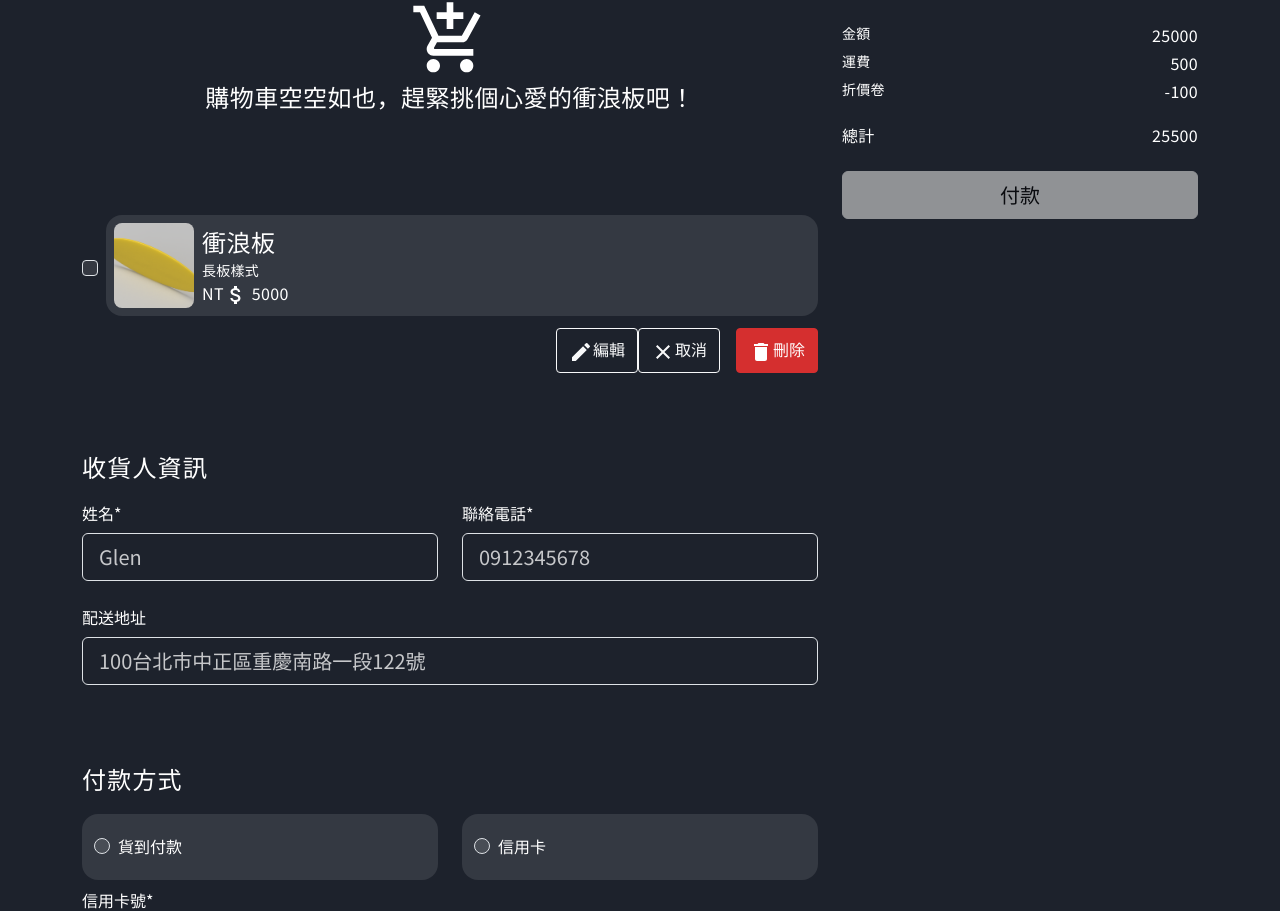
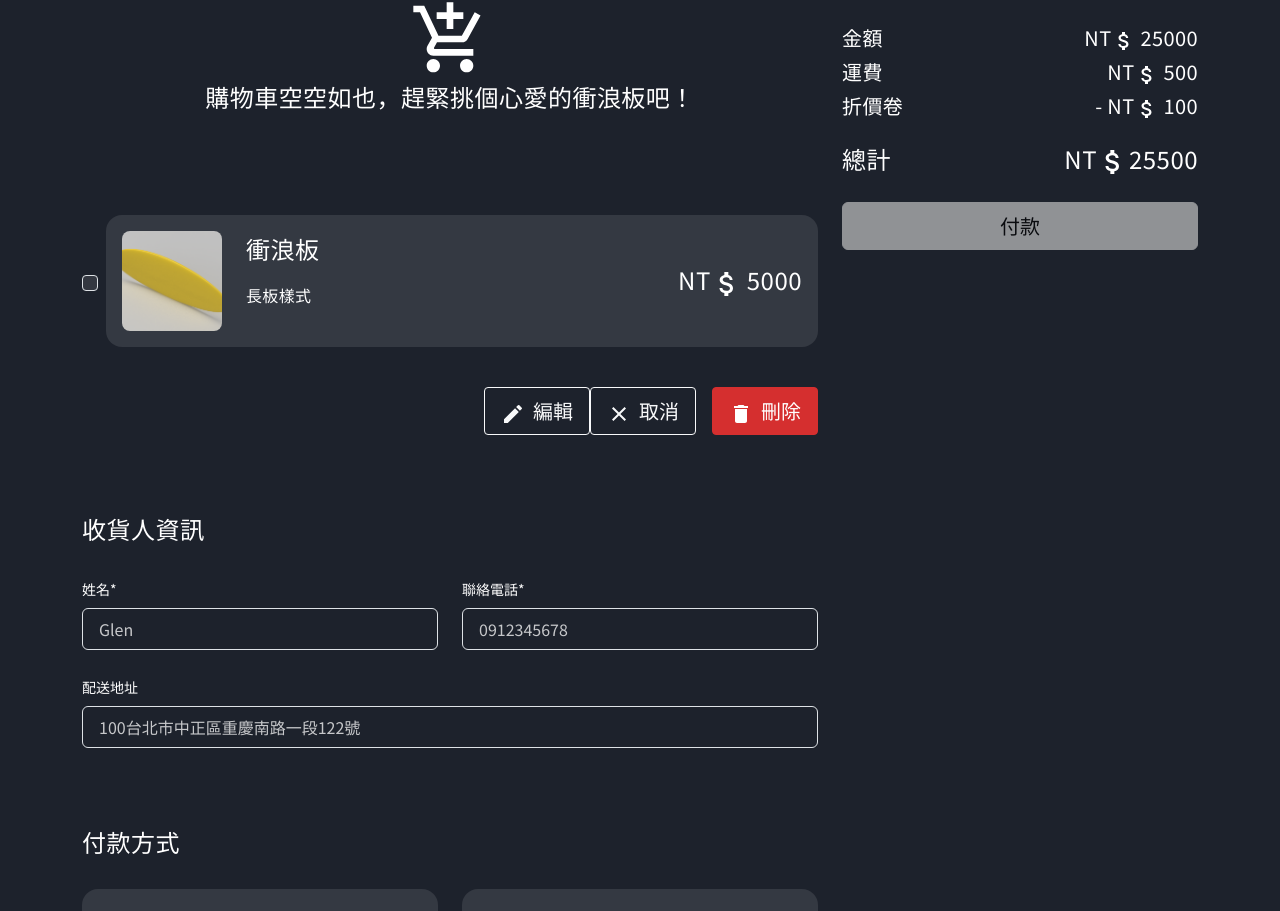
Before and after one commit to Glenyaochih/Nomad-Surf-Portfolio-Project, a React (Vite) app: page /#/cart in a window 1280 px wide. Shown: the part 317-1228 px from the top of the page. Built offline with nearby package versions, Linux system fonts and the light colour scheme.

Commit message:
edit RWD

```diff
--- a/src/assets/scss/all.scss
+++ b/src/assets/scss/all.scss
@@ -10,6 +10,7 @@
 @import './helper/media';
 @import'./icons/react-icon';
 @import './layout//footer';
+@import'./pages/shopping-cart-page.scss';
 
 
 @import "bootstrap/scss/utilities/api";
--- /dev/null
+++ b/src/assets/scss/pages/shopping-cart-page.scss
@@ -0,0 +1,12 @@
+.shopping-cart {
+  .shopping-cart-product-img {
+    height: 100px;
+    max-width: 100px;
+    border-radius: 8px;
+
+    @include mobile {
+      height: 80px;
+      max-width: 85px;
+    }
+  }
+}
--- a/src/pages/ShoppingCartPage.jsx
+++ b/src/pages/ShoppingCartPage.jsx
@@ -9,7 +9,7 @@ import {
 export default function ShoppingCartPage() {
   return (
     <>
-      <div>
+      <div className='shopping-cart'>
         <section>
           <div className='py-5 py-lg-13'>
             <nav aria-label='breadcrumb'>
@@ -19,7 +19,10 @@ export default function ShoppingCartPage() {
                     首頁
                   </a>
                 </li>
-                <li className='breadcrumb-item active fs-8 fs-lg-7' aria-current='page'>
+                <li
+                  className='breadcrumb-item active fs-8 fs-lg-7'
+                  aria-current='page'
+                >
                   購物車
                 </li>
               </ol>
@@ -34,7 +37,6 @@ export default function ShoppingCartPage() {
                   <div className='text-center'>
                     <MdAddShoppingCart className='cart-empty-icon' />
                     <p className='h7 fs-lg-5'>
-                      {' '}
                       購物車空空如也
                       <span className='d-none d-lg-inline'>，</span>
                       <br className='d-lg-none' />
@@ -59,27 +61,24 @@ export default function ShoppingCartPage() {
                         backgroundColor: 'rgba(255,255,255,0.1)',
                         borderRadius: '16px',
                       }}
-                      className='d-flex align-items-center p-2'
+                      className='d-flex align-items-end align-items-lg-center p-2 p-lg-4'
                     >
-                      <div>
+                      <div className=' w-100 d-flex'>
                         <img
-                          className='object-fit-cover'
-                          style={{
-                            height: '85px',
-                            maxWidth: '80px',
-                            borderRadius: '8px',
-                          }}
+                          className='object-fit-cover shopping-cart-product-img'
                           src='/public/products/short-board-01-Isometric-projection.png'
                           alt='surf-board'
                         />
+                        <div className='ms-2 ms-lg-7'>
+                          <p className='fs-lg-5 mb-lg-4'>衝浪板</p>
+                          <p className='fs-8 fs-lg-7'>長板樣式</p>
+                        </div>
                       </div>
-                      <div className='ms-2 w-100'>
-                        <p className='fs-lg-5'>衝浪板</p>
-                        <p className='fs-8'>長板樣式</p>
-                        <p className='text'>
+                      <div className='w-100 h-100'>
+                        <p className='fs-lg-5 text-end'>
                           NT
                           <span className='me-1'>
-                            <MdAttachMoney />
+                            <MdAttachMoney className='fs-lg-3' />
                           </span>
                           5000
                         </p>
@@ -88,26 +87,26 @@ export default function ShoppingCartPage() {
                   </label>
                 </div>
                 <div className='w-100 mt-2'>
-                  <div className='d-flex justify-content-end'>
+                  <div className='d-flex justify-content-end pt-5 pt-lg-8'>
                     <button
                       type='button'
-                      className='btn btn-outline-light btn-sm'
+                      className='btn btn-outline-light btn-sm py-lg-2 px-lg-4 fs-lg-6'
                     >
-                      <MdEdit />
+                      <MdEdit className='me-2' />
                       編輯
                     </button>
                     <button
                       type='button'
-                      className='btn btn-outline-light btn-sm'
+                      className='btn btn-outline-light btn-sm py-lg-2 px-lg-4 fs-lg-6'
                     >
-                      <MdClose />
+                      <MdClose className='me-2' />
                       取消
                     </button>
                     <button
                       type='button'
-                      className='btn btn-accent-200 btn-sm ms-4'
+                      className='btn btn-accent-200 btn-sm ms-4 py-lg-2 px-lg-4 fs-lg-6'
                     >
-                      <MdDelete />
+                      <MdDelete className='me-2' />
                       刪除
                     </button>
                   </div>
@@ -116,20 +115,22 @@ export default function ShoppingCartPage() {
             </section>
             <section>
               <div className='pb-14'>
-                <h5 className='mb-5'>收貨人資訊</h5>
+                <div className='pb-5 pb-lg-9'>
+                  <h6 className='fs-lg-5'>收貨人資訊</h6>
+                </div>
                 <div>
                   <div className='row row-cols-1 row-cols-lg-2'>
                     <div className='col'>
                       <div className='pb-3'>
                         <label
                           htmlFor='CustomerNameInput'
-                          className='form-label'
+                          className='form-label fs-8'
                         >
                           姓名*
                         </label>
                         <input
                           type='text'
-                          className='form-control'
+                          className='form-control fs-7'
                           id='CustomerNameInput'
                           placeholder='Glen'
                         />
@@ -139,13 +140,13 @@ export default function ShoppingCartPage() {
                       <div>
                         <label
                           htmlFor='CustomerTelInput'
-                          className='form-label'
+                          className='form-label fs-8'
                         >
                           聯絡電話*
                         </label>
                         <input
                           type='tel'
-                          className='form-control'
+                          className='form-control fs-7'
                           id='CustomerTelInput'
                           placeholder='0912345678'
                         />
@@ -155,13 +156,13 @@ export default function ShoppingCartPage() {
                   <div className='pt-3'>
                     <label
                       htmlFor='CustomerAddressInput'
-                      className='form-label'
+                      className='form-label fs-8'
                     >
                       配送地址
                     </label>
                     <input
                       type='name'
-                      className='form-control'
+                      className='form-control fs-7'
                       id='CustomerAddressInput'
                       placeholder='100台北市中正區重慶南路一段122號'
                     />
@@ -171,7 +172,9 @@ export default function ShoppingCartPage() {
             </section>
             <section>
               <div>
-                <h5 className='mb-5'>付款方式</h5>
+                <div className='pb-5 pb-lg-9'>
+                  <h6 className='fs-lg-5'>付款方式</h6>
+                </div>
                 <div className='row row-cols-1 row-cols-lg-2 gy-4'>
                   <div className='col'>
                     <div
@@ -189,7 +192,7 @@ export default function ShoppingCartPage() {
                           id='flexRadioDefault1'
                         />
                         <label
-                          className='form-check-label'
+                          className='form-check-label fs-lg-6'
                           htmlFor='flexRadioDefault1'
                         >
                           貨到付款
@@ -213,7 +216,7 @@ export default function ShoppingCartPage() {
                           id='credit-card'
                         />
                         <label
-                          className='form-check-label'
+                          className='form-check-label fs-lg-6'
                           htmlFor='credit-card'
                         >
                           信用卡
@@ -224,13 +227,13 @@ export default function ShoppingCartPage() {
                 </div>
               </div>
               {/* credit-card-inf-section */}
-              <div className='pt-2 pb-14'>
+              <div className='pt-2 pt-lg-4 pb-14'>
                 <div className='pb-3'>
                   <label htmlFor='creditCardNumInput' className='form-label'>
                     信用卡號*
                   </label>
                   <input
-                    className='form-control'
+                    className='form-control fs-7'
                     id='creditCardNumInput'
                     type='tel'
                     inputmode='numeric'
@@ -245,13 +248,13 @@ export default function ShoppingCartPage() {
                     <div className='pb-3'>
                       <label
                         htmlFor='creditCardExDateInput'
-                        className='form-label'
+                        className='form-label '
                       >
-                        到期日*
+                        有效期限*
                       </label>
                       <input
                         type='text'
-                        className='form-control'
+                        className='form-control fs-7'
                         id='creditCardExDateInput'
                         placeholder='MM/YY'
                       />
@@ -260,11 +263,11 @@ export default function ShoppingCartPage() {
                   <div className='col'>
                     <div className='pb-3'>
                       <label htmlFor='creditCardIdInput' className='form-label'>
-                        識別碼*
+                        安全碼*
                       </label>
                       <input
                         type='number'
-                        className='form-control'
+                        className='form-control fs-7'
                         id='creditCardIdInput'
                         placeholder='CVC'
                       />
@@ -295,22 +298,22 @@ export default function ShoppingCartPage() {
               <div className='pt-9 pb-7'>
                 <div className='pb-5'>
                   <div className='d-flex'>
-                    <p className='fs-8'>金額</p>
-                    <p className='ms-auto'>25000</p>
+                    <p className='fs-8 fs-lg-6 fs-lg-6'>金額</p>
+                    <p className='ms-auto fs-8 fs-lg-6'>NT<MdAttachMoney className='fs-7 fs-lg-5'/> 25000</p>
                   </div>
                   <div className='d-flex py-1'>
-                    <p className='fs-8'>運費</p>
-                    <p className='ms-auto'>500</p>
+                    <p className='fs-8 fs-lg-6'>運費</p>
+                    <p className='ms-auto fs-8 fs-lg-6'>NT<MdAttachMoney className='fs-7 fs-lg-5'/> 500</p>
                   </div>
                   <div className='d-flex'>
-                    <p className='fs-8'>折價卷</p>
-                    <p className='ms-auto'>-100</p>
+                    <p className='fs-8 fs-lg-6'>折價卷</p>
+                    <p className='ms-auto fs-8 fs-lg-6'>- NT<MdAttachMoney className='fs-7 fs-lg-5'/> 100</p>
                   </div>
                 </div>
 
                 <div className='d-flex'>
-                  <p>總計</p>
-                  <p className='ms-auto'>25500</p>
+                  <p className='fs-lg-5'>總計</p>
+                  <p className='ms-auto fs-6 fs-lg-5'>NT<MdAttachMoney className='fs-5 fs-lg-3'/>25500</p>
                 </div>
               </div>
               <div class='d-grid gap-2'>
```
